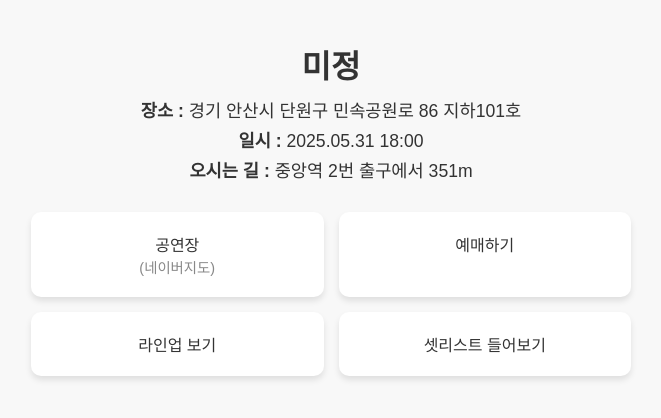
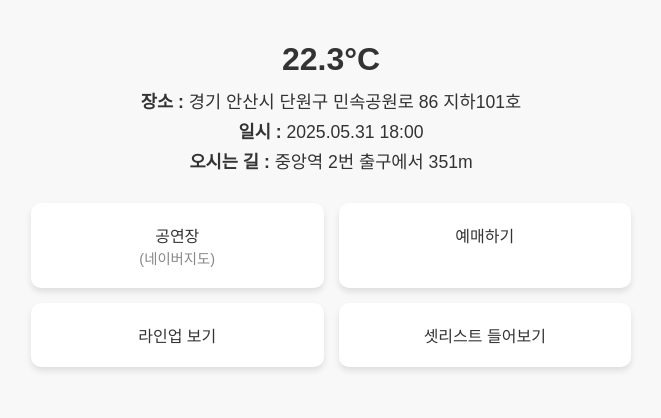
Before and after one commit to treenuts123/egen-concert0531, a plain HTML site: page index.html in a window 1280 px wide. Shown: the whole page, without its empty margins (309-970 px from the left). Drawn offline with Linux system fonts and the light colour scheme.

Commit message:
index.html

```diff
--- a/index.html
+++ b/index.html
@@ -3,7 +3,7 @@
 <head>
     <meta charset="UTF-8">
     <meta name="viewport" content="width=device-width, initial-scale=1.0">
-    <title>미정</title>
+    <title>22.3&deg;C</title>
     <style>
         body {
             font-family: '맑은 고딕', sans-serif;
@@ -55,7 +55,7 @@
 <body>
     <div class="container">
         <div class="info">
-            <h1>미정</h1>
+            <h1>22.3&deg;C</h1>
             <p><strong>장소 :</strong> 경기 안산시 단원구 민속공원로 86 지하101호</p>
             <p><strong>일시 :</strong> 2025.05.31 18:00</p>
             <p><strong>오시는 길 :</strong> 중앙역 2번 출구에서 351m</p>
```
